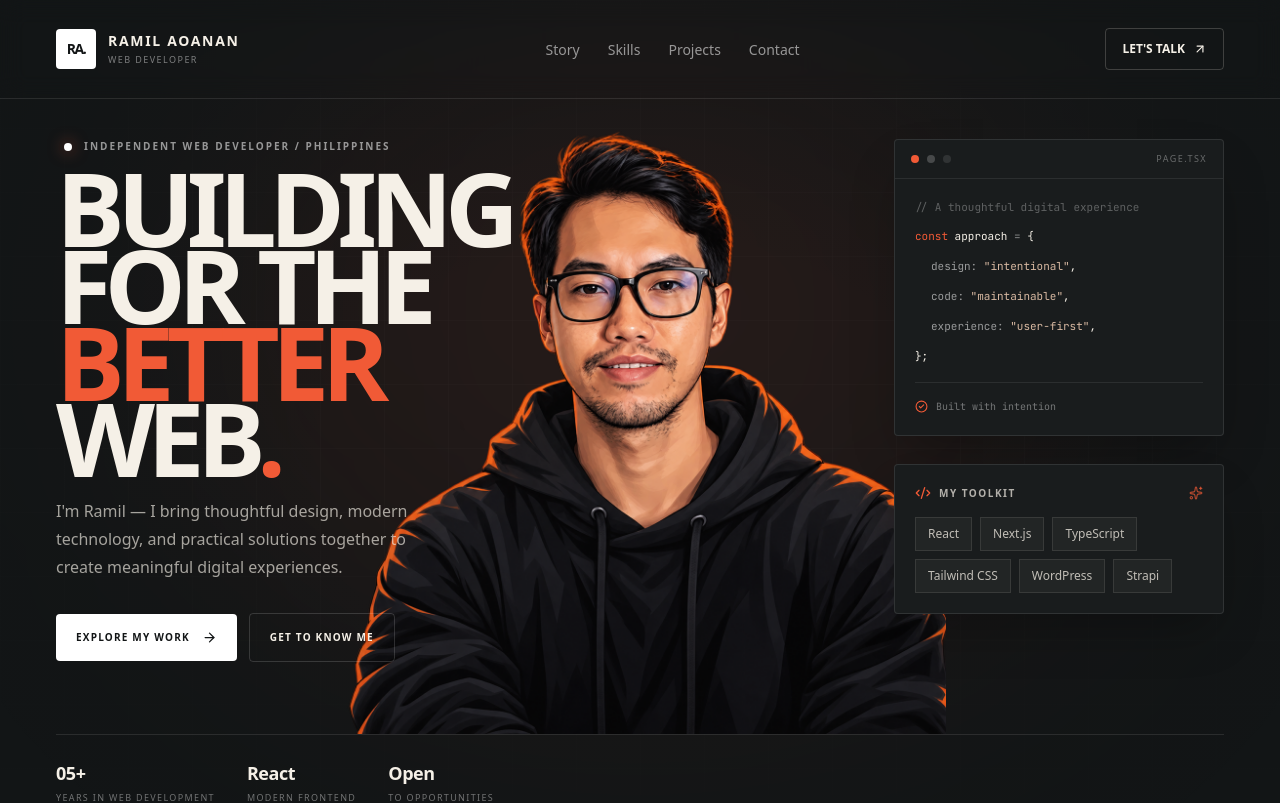
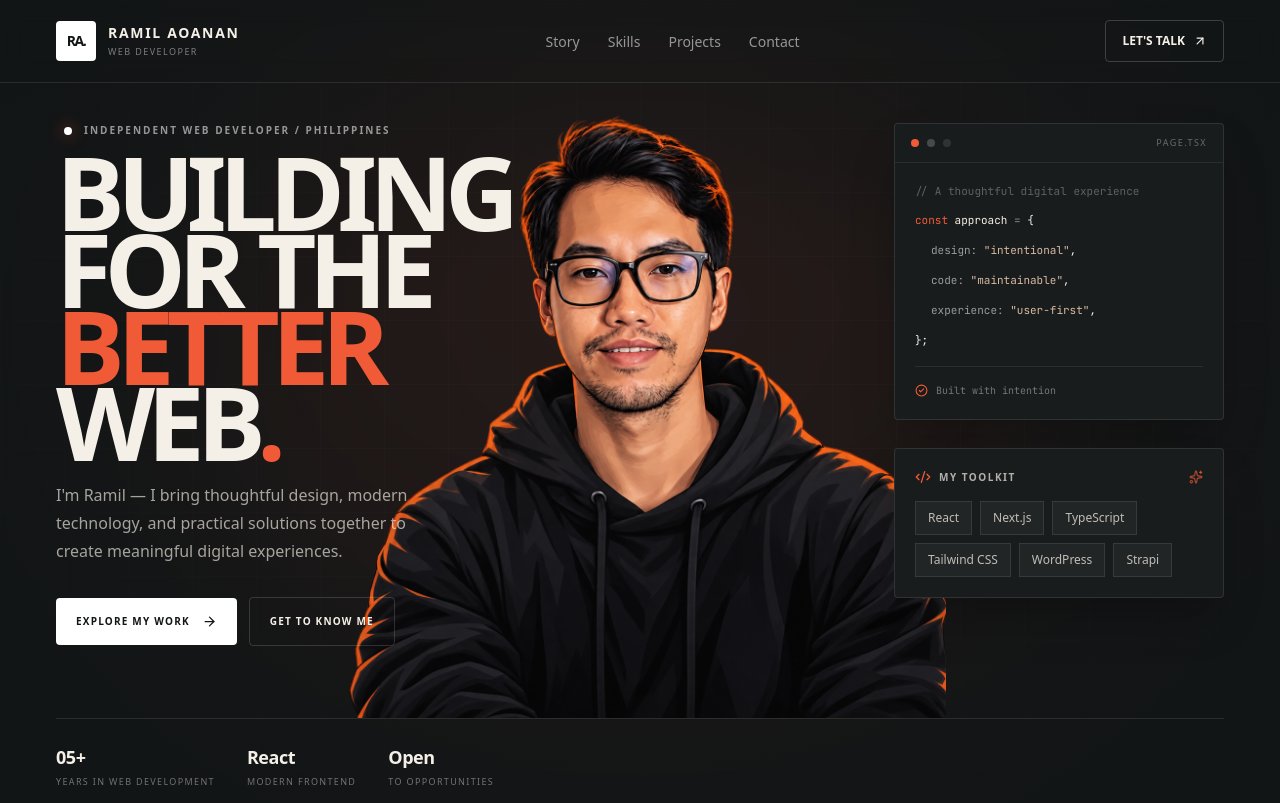
Before and after one commit to ramilinator/cinematic-hero, a Next.js app: page / in a window 1280 px wide. Shown: the top 803 px of the page. Built offline with nearby package versions, Linux system fonts and the light colour scheme.

Commit message:
layout improvements 1

```diff
--- a/components/portfolio/Navbar.tsx
+++ b/components/portfolio/Navbar.tsx
@@ -29,7 +29,7 @@ export default function Navbar() {
   }, []);
 
   return (
-    <header className="z-40 mx-auto flex w-full max-w-[1600px] items-center justify-between border-b border-white/10 bg-transparent px-5 py-5 sm:px-8 lg:px-14 lg:py-7 bg-[#121516]/80 backdrop-blur-md">
+    <header className="z-40 mx-auto flex w-full max-w-[1600px] items-center justify-between border-b border-white/10 bg-transparent px-5 py-5 sm:px-8 lg:px-14 lg:py-5 bg-[#121516]/80 backdrop-blur-md">
       <Link
         href="#home"
         aria-label="Ramil Aoanan home"
```
